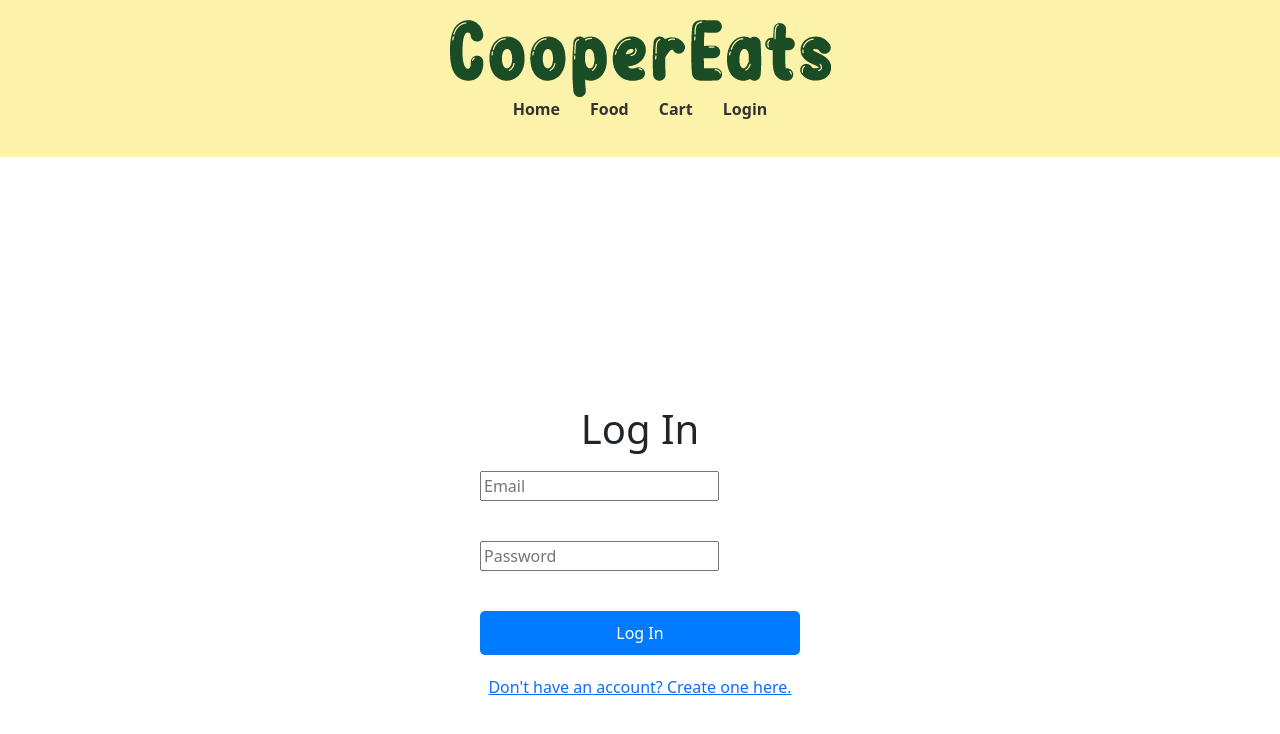
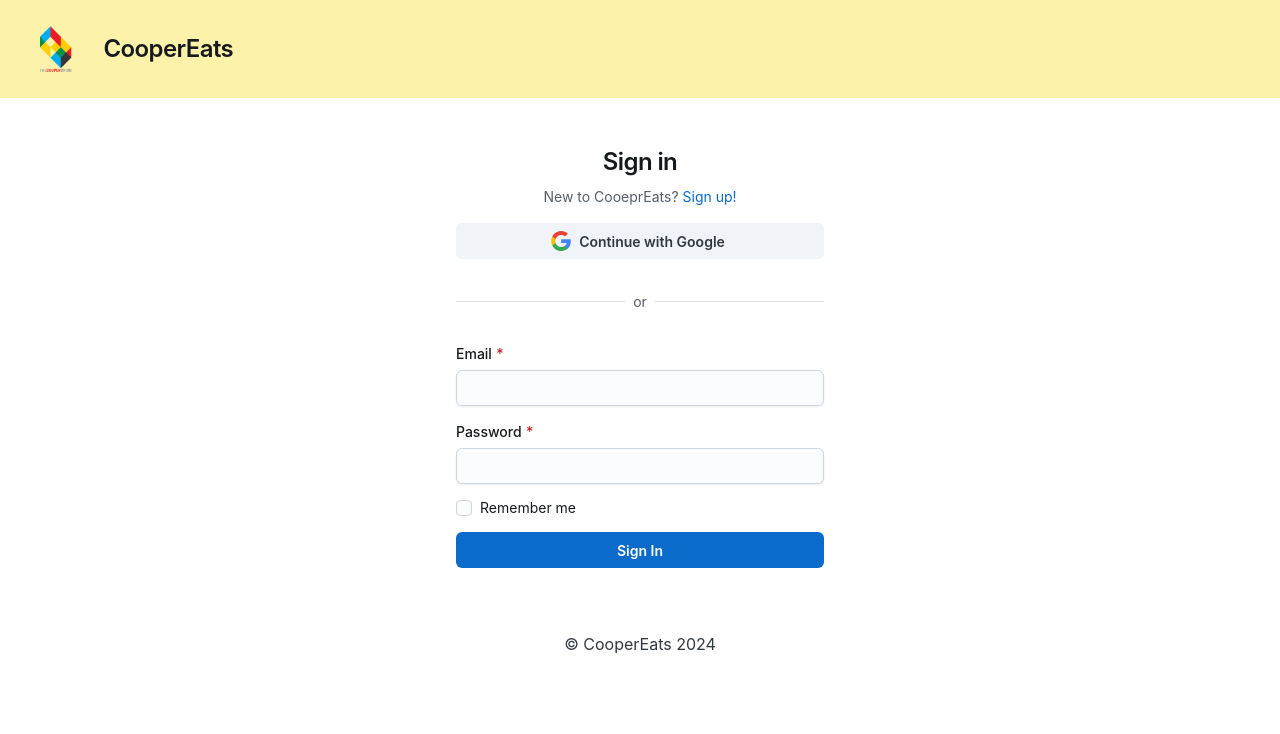
Before and after one commit to justyoyo123/CooperEats, a React (Create React App) app in the folder coopereats-app/: page /login in a window 1280 px wide. Shown: the top 734 px of the page. Built offline with nearby package versions, Linux system fonts and the light colour scheme; no server answers.

Commit message:
Refined Google login process and updated related components for consistency

```diff
--- a/coopereats-app/package.json
+++ b/coopereats-app/package.json
@@ -6,6 +6,7 @@
     "@emotion/react": "^11.8.1",
     "@emotion/styled": "^11.8.1",
     "@mui/icons-material": "^5.15.12",
+    "@mui/joy": "^5.0.0-beta.32",
     "@mui/material": "^5.8.4",
     "@reduxjs/toolkit": "^1.8.1",
     "@stripe/react-stripe-js": "^2.5.1",
@@ -50,6 +51,7 @@
   },
   "proxy": "http://localhost:8080/",
   "devDependencies": {
-    "@babel/plugin-proposal-private-property-in-object": "^7.21.11"
+    "@babel/plugin-proposal-private-property-in-object": "^7.21.11",
+    "typescript": "^4.9.5"
   }
 }
--- a/coopereats-app/src/App.js
+++ b/coopereats-app/src/App.js
@@ -1,12 +1,15 @@
-import react, { useState, useEffect } from 'react';
+import React, { useState, useEffect } from 'react';
 import axios from 'axios';
-import { BrowserRouter as Router, Routes, Route, Link, Navigate, useNavigate } from 'react-router-dom';
+import {
+  BrowserRouter as Router,
+  Routes,
+  Route,
+} from 'react-router-dom';
 import './App.css';
 import CreateAccountPage from './components/CreateAccount/CreateAccountPage';
 import Header from './components/Header/Header';
 import FoodPage from './components/Food/FoodPage';
 import 'bootstrap/dist/css/bootstrap.min.css';
-import Car from './components/Carousel/Caro';
 import CartPage from './components/Cart/CartPage';
 import LoginPage from './components/Login/LoginPage';
 import PaymentPage from './components/Payment/Payment';
@@ -16,7 +19,7 @@ import AdminUsersPage from './components/Admin/AdminUsersPage';
 import AdminOrdersPage from './components/Admin/AdminOrdersPage';
 import { getAuth, onAuthStateChanged, signOut } from 'firebase/auth';
 import HomePage from './components/Home/HomePage';
-
+import { CssVarsProvider } from '@mui/joy/styles';
 
 function App() {
   const [user, setUser] = useState(null);
@@ -42,70 +45,51 @@ function App() {
     return () => unsubscribe();
   }, []);
 
-  if (isLoading) {
-    return <div>Loading...</div>;
-  }
-
   const handleSignOut = async () => {
     try {
       await signOut(getAuth());
-      // Since useNavigate hook can't be used outside of Router, we need to move or call this function where it can be used properly
-      // navigate('/login');
       console.log('User signed out successfully');
     } catch (error) {
       console.error("Sign out error:", error);
     }
   };
 
-  // const ProtectedRoute = ({ children }) => {
-  //   const navigate = useNavigate();
-  //
-  //   useEffect(() => {
-  //     if (!user) {
-  //       navigate('/login');
-  //     } else if (!isAdmin) {
-  //       navigate('/');
-  //     }
-  //   }, [user, isAdmin, navigate]);
-  //
-  //   return children;
-  // };
+  if (isLoading) {
+    return <div>Loading...</div>;
+  }
 
   return (
+    <CssVarsProvider>
       <Router>
         <div className="App">
+          <Routes>
+            <Route path="/login" element={<LoginPage />} />
+            {/* For all other routes, show the header */}
+            <Route
+              path="*"
+              element={
+                <>
                   <Header user={user} onSignOut={handleSignOut} />
                   <Routes>
                     <Route path="/" element={<HomePage />} />
                     <Route path="/create-account" element={<CreateAccountPage />} />
                     <Route path="/cart" element={<CartPage />} />
-            <Route path="/login" element={<LoginPage />} />
                     <Route path="/food" element={<FoodPage />} />
                     <Route path="/payment" element={<PaymentPage />} />
-            <Route path="/admin/menu" element={
-                <AdminPage />
-            } />
+                    <Route path="/admin/menu" element={<AdminPage />} />
                     <Route path="/admin/users" element={<AdminUsersPage />} />
                     <Route path="/admin/orders" element={<AdminOrdersPage />} />
                     <Route path="/profile" element={<ProfilePage />} />
+                    {/* Redirect any other path to HomePage */}
+                    <Route path="*" element={<HomePage />} />
+                  </Routes>
+                </>
+              }
+            />
           </Routes>
         </div>
       </Router>
-  );
-}
-
-function Home({ user, onSignOut }) {
-  return (
-      <div>
-        {user ? (
-            <>
-              <h2>Welcome to CooperEats, {user.displayName || 'User'}!</h2>
-              <button onClick={onSignOut}>Log Out</button>
-            </>
-        ) : (
-            <h2>Welcome to CooperEats! Please log in.</h2>
-        )}
-      </div>
+    </CssVarsProvider>
   );
 }
 
--- a/coopereats-app/src/components/CreateAccount/CreateAccountPage.js
+++ b/coopereats-app/src/components/CreateAccount/CreateAccountPage.js
@@ -1,4 +1,4 @@
-import React, { useState } from 'react'; // Updated import
+import React, { useState } from 'react';
 import { Link, useNavigate } from 'react-router-dom';
 import { getAuth, createUserWithEmailAndPassword } from 'firebase/auth';
 import axios from 'axios'; // Import axios
--- /dev/null
+++ b/coopereats-app/src/components/Login/GoogleIcon.tsx
@@ -0,0 +1,27 @@
+import * as React from 'react';
+import SvgIcon from '@mui/joy/SvgIcon';
+
+export default function GoogleIcon() {
+    return (
+        <SvgIcon fontSize="xl">
+            <g transform="matrix(1, 0, 0, 1, 27.009001, -39.238998)">
+                <path
+                    fill="#4285F4"
+                    d="M -3.264 51.509 C -3.264 50.719 -3.334 49.969 -3.454 49.239 L -14.754 49.239 L -14.754 53.749 L -8.284 53.749 C -8.574 55.229 -9.424 56.479 -10.684 57.329 L -10.684 60.329 L -6.824 60.329 C -4.564 58.239 -3.264 55.159 -3.264 51.509 Z"
+                />
+                <path
+                    fill="#34A853"
+                    d="M -14.754 63.239 C -11.514 63.239 -8.804 62.159 -6.824 60.329 L -10.684 57.329 C -11.764 58.049 -13.134 58.489 -14.754 58.489 C -17.884 58.489 -20.534 56.379 -21.484 53.529 L -25.464 53.529 L -25.464 56.619 C -23.494 60.539 -19.444 63.239 -14.754 63.239 Z"
+                />
+                <path
+                    fill="#FBBC05"
+                    d="M -21.484 53.529 C -21.734 52.809 -21.864 52.039 -21.864 51.239 C -21.864 50.439 -21.724 49.669 -21.484 48.949 L -21.484 45.859 L -25.464 45.859 C -26.284 47.479 -26.754 49.299 -26.754 51.239 C -26.754 53.179 -26.284 54.999 -25.464 56.619 L -21.484 53.529 Z"
+                />
+                <path
+                    fill="#EA4335"
+                    d="M -14.754 43.989 C -12.984 43.989 -11.404 44.599 -10.154 45.789 L -6.734 42.369 C -8.804 40.429 -11.514 39.239 -14.754 39.239 C -19.444 39.239 -23.494 41.939 -25.464 45.859 L -21.484 48.949 C -20.534 46.099 -17.884 43.989 -14.754 43.989 Z"
+                />
+            </g>
+        </SvgIcon>
+    );
+}
--- a/coopereats-app/src/components/Login/GoogleLogin.js
+++ b/coopereats-app/src/components/Login/GoogleLogin.js
@@ -1,29 +1,62 @@
 import React from "react";
-import { useAuth } from "../contexts/AuthContext";
+import { useAuth } from '../../contexts/AuthContext';
 import axios from "axios";
+import { Button } from '@mui/joy';
+import GoogleIcon from './GoogleIcon';
+import { useNavigate } from 'react-router-dom'; // Import useNavigate
 
 export default function GoogleLogin() {
     const { signInWithGoogle } = useAuth();
+    const navigate = useNavigate(); // Create an instance of useNavigate
 
     async function handleGoogleLogin() {
         try {
             const result = await signInWithGoogle();
-            const token = await result.user.getIdToken();
-            const response = await axios.post("http://localhost:5000/api/auth/google", {
-                token,
-            });
-            console.log(response.data);
+            const firebaseUser = result.user;
+
+            // Extracting username from email by taking the substring before '@'
+            const username = firebaseUser.email.substring(0, firebaseUser.email.lastIndexOf("@"));
+
+            // Check if user already exists in the backend by their Firebase UID
+            try {
+                await axios.get(`http://localhost:8080/api/users/firebase/${firebaseUser.uid}`);
+
+                // User exists in the backend, so we can redirect them to the home page
+                navigate('/');
+            } catch (error) {
+                // User does not exist in backend, create a new user
+                const backendUser = {
+                    userName: username,
+                    email: firebaseUser.email,
+                    fullName: firebaseUser.displayName || '',
+                    phoneNumber: firebaseUser.phoneNumber || '',
+                    firebaseUid: firebaseUser.uid,
+                };
+
+                // Create a new user entry in the backend
+                const createUserResponse = await axios.post("http://localhost:8080/api/users", backendUser);
+
+                if (createUserResponse.status === 200) {
+                    console.log('User created in backend:', createUserResponse.data);
+                    navigate('/'); // Redirect to home page after successful creation
+                } else {
+                    throw new Error('Failed to create user in backend');
+                }
+            }
         } catch (error) {
             console.error(error);
         }
     }
 
     return (
-        <button
-            className="bg-blue-500 hover:bg-blue-700 text-white font-bold py-2 px-4 rounded"
+        <Button
+            variant="soft"
+            color="neutral"
+            fullWidth
+            startDecorator={<GoogleIcon />}
             onClick={handleGoogleLogin}
         >
-            Sign in with Google
-        </button>
+            Continue with Google
+        </Button>
     );
 }
--- a/coopereats-app/src/components/Login/LoginPage.js
+++ b/coopereats-app/src/components/Login/LoginPage.js
@@ -1,57 +1,169 @@
-import React, { useState } from "react";
-import { Link, useNavigate } from "react-router-dom";
+import React, { useState } from 'react';
+import { Link as RouterLink, useNavigate } from 'react-router-dom';
 import { signInWithEmailAndPassword, getAuth } from 'firebase/auth';
 import useUser from '../../hooks/useUser';
+import GoogleLogin from './GoogleLogin';
+
+import {
+    CssVarsProvider,
+    useColorScheme,
+    CssBaseline,
+    GlobalStyles,
+    Box,
+    Typography,
+    Button,
+    Checkbox,
+    FormControl,
+    FormLabel,
+    Input,
+    Stack,
+    Divider,
+    Link
+} from '@mui/joy';
+
 
 const LoginPage = () => {
-    const [email, setEmail] = useState("");
-    const [password, setPassword] = useState("");
-    const [error, setError] = useState("");
+    const [email, setEmail] = useState('');
+    const [password, setPassword] = useState('');
+    const [error, setError] = useState('');
     const navigate = useNavigate();
-
-    // Use the useUser hook
+    const { mode, setMode } = useColorScheme(); // Declare mode and setMode using useColorScheme
     const { setUser, setUserId } = useUser();
 
     const logIn = async () => {
         try {
             const auth = getAuth();
             const response = await signInWithEmailAndPassword(auth, email, password);
-            setUser(response.user); // Update the user in the context
-            setUserId(response.user.uid); // Update the user ID in the context
-            navigate('/'); // Redirect to the home page upon successful login
+            setUser(response.user);
+            setUserId(response.user.uid);
+            navigate('/');
         } catch (e) {
-            setError(e.message); // Display login errors
+            setError(e.message);
         }
     };
 
+
+
     return (
-        <div className="login-container">
-            <div className="login-form">
-                <h1>Log In</h1>
-                {error && <p className="error">{error}</p>}
-                <div className="input-group">
-                    <input
-                        type="email"
-                        placeholder="Email"
-                        value={email}
-                        onChange={(e) => setEmail(e.target.value)}
-                    />
-                </div>
-                <div className="input-group">
-                    <input
-                        type="password"
-                        placeholder="Password"
-                        value={password}
-                        onChange={(e) => setPassword(e.target.value)}
-                    />
-                </div>
-                <button onClick={logIn}>Log In</button>
-                <p>
-                    <Link to="/create-account">Don't have an account? Create one here.</Link>
-                </p>
-            </div>
-        </div>
+        <CssVarsProvider defaultMode="dark" disableTransitionOnChange>
+            <CssBaseline />
+            <GlobalStyles
+                styles={{
+                    ':root': {
+                        '--Form-maxWidth': '800px',
+                        '--Transition-duration': '0.4s',
+                    },
+                }}
+            />
+            <Box
+                sx={{
+                    display: 'flex',
+                    flexDirection: 'column',
+                    alignItems: 'center',
+                    width: '100%',
+                    overflowX: 'hidden',
+                }}
+            >
+
+            </Box>
+            <Box
+                sx={{
+                    display: 'flex',
+                    flexDirection: 'column',
+                    alignItems: 'center',
+                    width: '100%',
+                    overflowX: 'hidden',
+                }}
+            >
+
+                {/* Header with Logo */}
+                <Box
+                    component="header"
+                    sx={{
+                        width: '100%',
+                        display: 'flex',
+                        justifyContent: 'space-between',
+                        py: 3,
+                        px: 2,
+                    }}
+                >
+                    <Typography level="h3"
+                        sx={{
+                            display: 'flex',
+                            alignItems: 'center',
+                            gap: 1
+                        }}
+                    >
+                        {/* Logo Image */}
+                        <Box
+                            component="img"
+                            src="/images/design/TheCooperUnion_logo.png"
+                            alt="CooperEats Logo"
+                            sx={{
+                                width: 'auto', height: 50
+                            }}
+                        />
+                        CooperEats
+                    </Typography>
+                </Box>
+                {/* Main content area */}
+                <Box
+                    sx={{
+                        width: '100%', // This makes sure the container takes the full width
+                        maxWidth: '400px', // This sets the maximum width of the box
+                        display: 'flex',
+                        flexDirection: 'column',
+                        alignItems: 'center', // This aligns children (stacks) to center
+                        p: 2, // Padding around the content
+                    }}
+                >
+
+                    {/* Stack for Google Login and Sign Up */}
+                    <Stack gap={2} sx={{ width: '100%', maxWidth: '400px', my: 4 }}>
+                        <Stack gap={1}>
+                            <Typography component="h1" level="h3">
+                                Sign in
+                            </Typography>
+                            <Typography level="body-sm">
+                                New to CooeprEats?{' '}
+                                <Link component={RouterLink} to="/create-account" underline="hover">
+                                    Sign up!
+                                </Link>
+                            </Typography>
+                        </Stack>
+                        <GoogleLogin />
+
+
+                        {/* Divider with "or" text */}
+                        <Divider sx={{ my: 2 }}>or</Divider>
+
+                        {/* Email and Password Input Fields */}
+                        <FormControl required>
+                            <FormLabel>Email</FormLabel>
+                            <Input type="email" name="email" value={email} onChange={(e) => setEmail(e.target.value)} />
+                        </FormControl>
+                        <FormControl required>
+                            <FormLabel>Password</FormLabel>
+                            <Input type="password" name="password" value={password} onChange={(e) => setPassword(e.target.value)} />
+                        </FormControl>
+                        <Stack direction="row" justifyContent="space-between">
+                            <Checkbox size="sm" label="Remember me" name="persistent" />
+                        </Stack>
+                        <Button fullWidth type="submit" onClick={logIn}>
+                            Sign In
+                        </Button>
+                    </Stack>
+
+                </Box>
+
+                {/* Footer */}
+                <Box component="footer" sx={{ py: 2, width: '100%', textAlign: 'center' }}>
+                    <Typography level="body2">© CooperEats {new Date().getFullYear()}</Typography>
+                </Box>
+            </Box>
+        </CssVarsProvider>
     );
+
 };
 
 export default LoginPage;
```
Also changed, not shown: coopereats-app/tsconfig.json (added, +24 -0 lines), 1 other file (tests, documents, lock files or other folders). Lines whose indentation alone changed are shown as unchanged.
